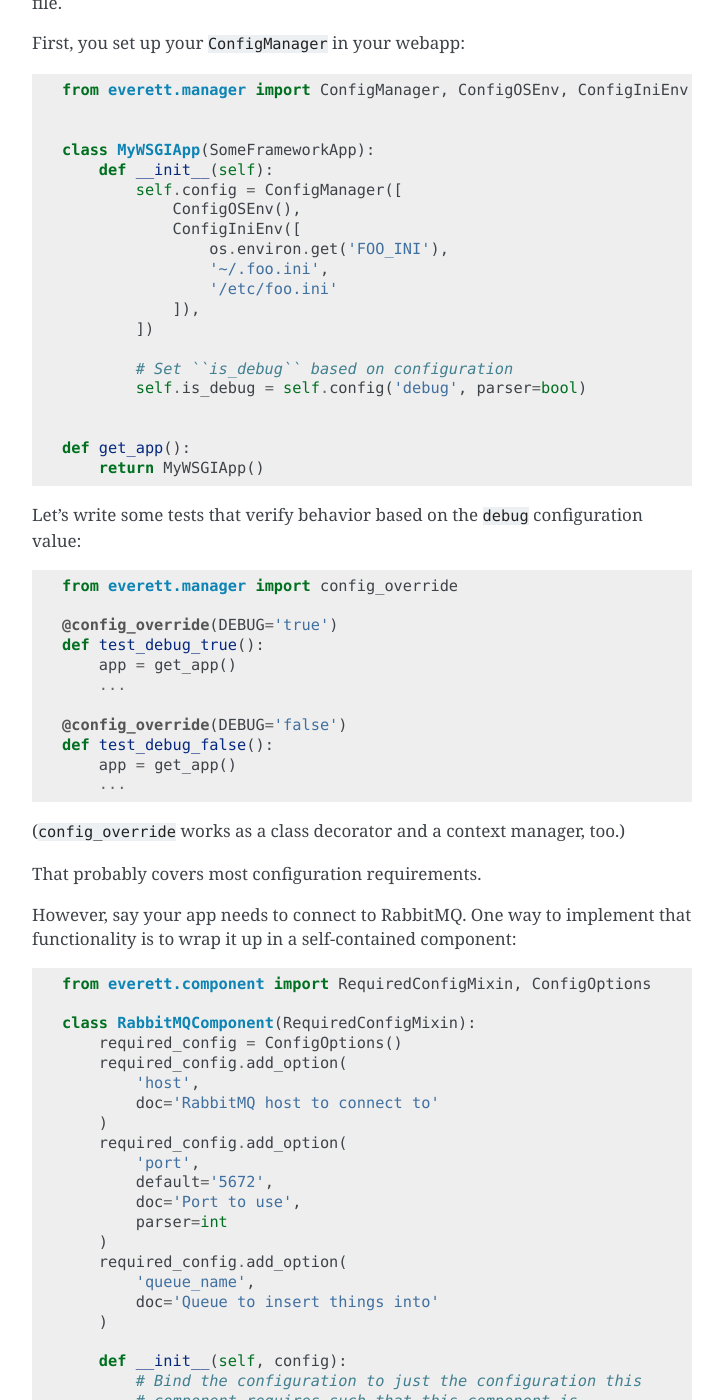
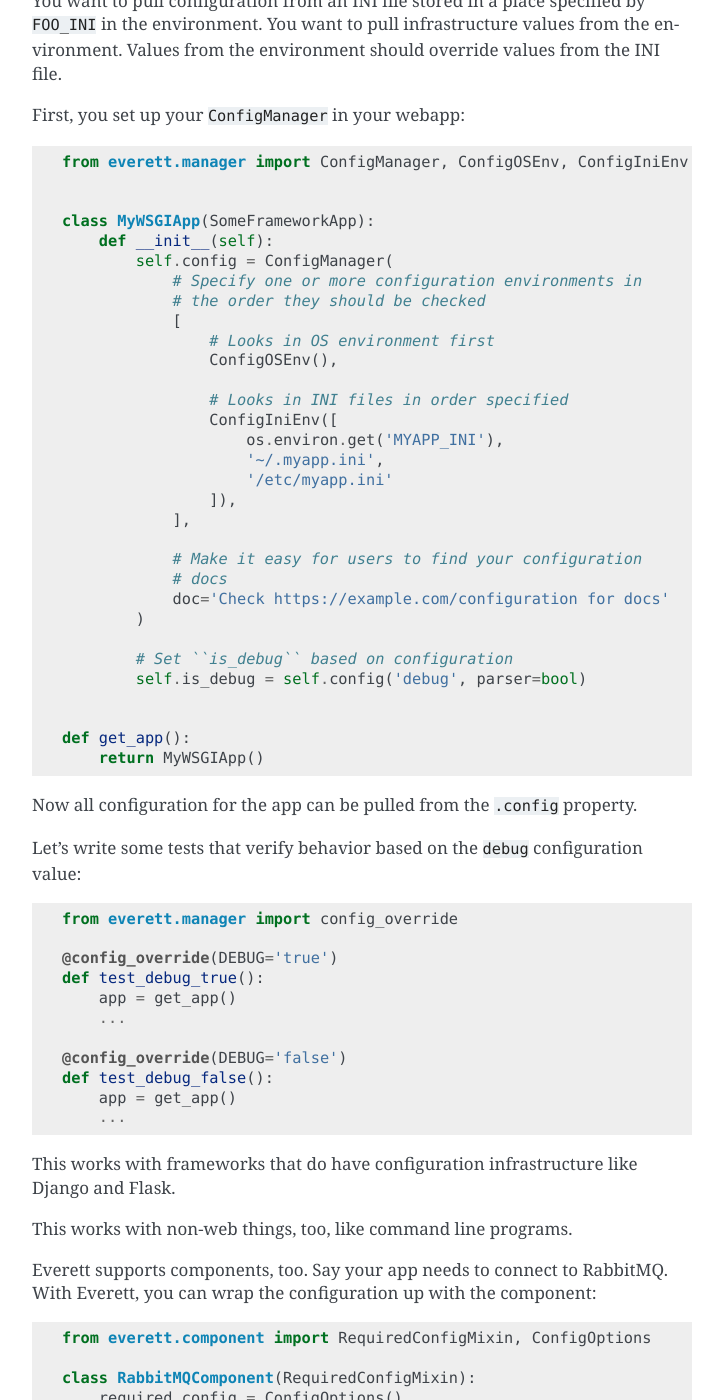
Before and after one commit to willkg/everett, a Sphinx documentation site: the page built from docs/index.rst, in a window 1280 px wide and 1400 px high, scrolled down 1128 px. Shown: the whole window, without its empty margins (388-1111 px from the left). Built offline with Sphinx 7.4.7, drawn with Linux system fonts in a browser that asks for light colours; some of the changed text lies outside the part shown.

Commit message:
Tweak configuration errors to provide user docs, too
This is a first pass at tweaking configuration errors to spit out documentation
to guide users to easily and quickly fixing configuration errors.

This also updates and cleans up the README.

Fixes #41

```diff
--- a/README.rst
+++ b/README.rst
@@ -18,6 +18,8 @@
 Configuration with Everett:
 
 * is composeable and flexible
+* makes it easier to provide helpful error messages for users trying to
+  configure your software
 * can pull configuration from a variety of specified sources (environment, ini
   files, dict, write-your-own)
 * supports parsing values (bool, int, lists, ..., write-your-own)
@@ -38,6 +40,7 @@
 
 * were tied to a specific web app framework
 * didn't allow you to specify configuration sources
+* provided poor error messages when you configure things wrong
 * had a global configuration object
 * made it really hard to override specific configuration when writing tests
 * had no facilities for auto-documenting configuration for components
@@ -61,14 +64,25 @@
 
     class MyWSGIApp(SomeFrameworkApp):
         def __init__(self):
-            self.config = ConfigManager([
-                ConfigOSEnv(),
-                ConfigIniEnv([
-                    os.environ.get('FOO_INI'),
-                    '~/.foo.ini',
-                    '/etc/foo.ini'
-                ]),
-            ])
+            self.config = ConfigManager(
+                # Specify one or more configuration environments in
+                # the order they should be checked
+                [
+                    # Looks in OS environment first
+                    ConfigOSEnv(),
+
+                    # Looks in INI files in order specified
+                    ConfigIniEnv([
+                        os.environ.get('MYAPP_INI'),
+                        '~/.myapp.ini',
+                        '/etc/myapp.ini'
+                    ]),
+                ],
+
+                # Make it easy for users to find your configuration
+                # docs
+                doc='Check https://example.com/configuration for docs'
+            )
 
             # Set ``is_debug`` based on configuration
             self.is_debug = self.config('debug', parser=bool)
@@ -77,6 +91,8 @@
     def get_app():
         return MyWSGIApp()
 
+
+Now all configuration for the app can be pulled from the ``.config`` property.
 
 Let's write some tests that verify behavior based on the ``debug`` configuration
 value::
@@ -94,13 +110,13 @@
         ...
 
 
-(``config_override`` works as a class decorator and a context manager, too.)
+This works with frameworks that do have configuration infrastructure like
+Django and Flask.
 
-That probably covers most configuration requirements.
+This works with non-web things, too, like command line programs.
 
-
-However, say your app needs to connect to RabbitMQ. One way to implement that
-functionality is to wrap it up in a self-contained component::
+Everett supports components, too. Say your app needs to connect to RabbitMQ.
+With Everett, you can wrap the configuration up with the component::
 
     from everett.component import RequiredConfigMixin, ConfigOptions
 
@@ -132,13 +148,19 @@
             self.queue_name = self.config('queue_name')
 
 
-Then in your app, you instantiate a ``RabbitMQComponent``, but with configuration
-in the ``rmq`` namespace::
+Then instantiate a ``RabbitMQComponent``, but with configuration in the ``rmq``
+namespace::
 
     queue = RabbitMQComponent(config.with_namespace('rmq'))
 
 
 In your environment, you would provide ``RMQ_HOST``, etc for this component.
+
+You can auto-document the configuration for this component in your Sphinx docs
+with::
+
+    .. autoconfig:: path.to.RabbitMQComponent
+
 
 Say your app actually needs to connect to two separate queues--one for regular
 processing and one for priority processing::
@@ -155,7 +177,10 @@
 ``RMQ_REGULAR_HOST``, etc and the priority queue configuration with
 ``RMQ_PRIORITY_HOST``, etc.
 
-Same component code--two different instances.
+Same component code. Two different instances pulling configuration from two
+different namespaces.
+
+Components support subclassing, mixins and all that, too.
 
 
 Install
--- /dev/null
+++ b/docs/code/configuration_doc.py
@@ -0,0 +1,7 @@
+from everett.manager import ConfigManager, ConfigOSEnv
+
+
+config = ConfigManager(
+    environments=[ConfigOSEnv()],
+    doc='For configuration help, see https://example.com/configuration'
+)
```
Also changed, not shown: other parts of README.rst (+1 -1 lines), docs/configuration.rst (+33 -8 lines), 1 other file.
